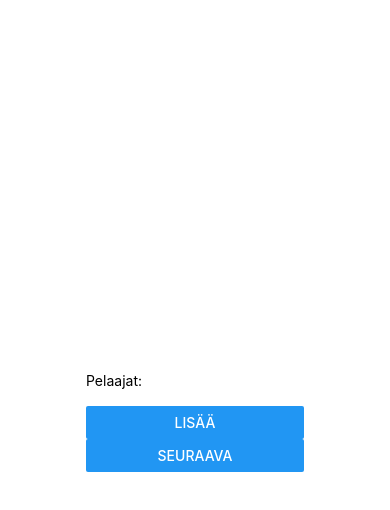
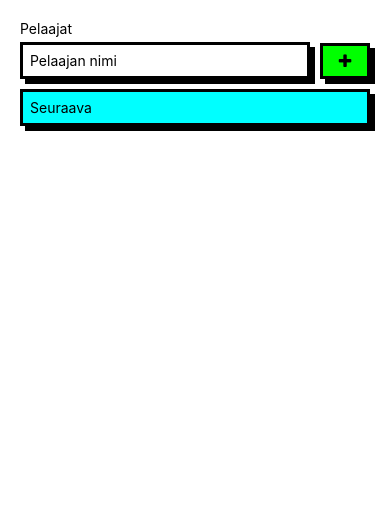
Before and after one commit to Toopemus/sketch-partygame, a React Native app: screen / in a window 390 px wide. Shown: the top 510 px of the page. Built offline with nearby package versions, Linux system fonts and the light colour scheme.

Commit message:
add styling to GatherPlayersView

```diff
--- a/App.tsx
+++ b/App.tsx
@@ -18,8 +18,6 @@ const styles = StyleSheet.create({
   container: {
     flex: 1,
     backgroundColor: '#fff',
-    alignItems: 'center',
-    justifyContent: 'center',
   },
 });
 
--- a/src/GameManager.tsx
+++ b/src/GameManager.tsx
@@ -4,6 +4,7 @@ import { useState } from "react"
 import { GameState } from "./types/GameState"
 import { PhaseComponentProps } from "./types/PhaseComponentProps"
 import AddScoresView from "./AddScoresView"
+import { StyleSheet, View } from "react-native"
 
 enum GamePhase {
   GatherPlayers,
@@ -75,12 +76,20 @@ const GameManager = () => {
   const PhaseComponent = currentPhase.component
 
   return (
-    <PhaseComponent
-      gameState={gameState}
-      setGameState={setGameState}
-      handleNextPhase={handleNextPhase}
-    />
+    <View style={styles.container}>
+      <PhaseComponent
+        gameState={gameState}
+        setGameState={setGameState}
+        handleNextPhase={handleNextPhase}
+      />
+    </View>
   )
 }
 
+const styles = StyleSheet.create({
+  container: {
+    padding: 20
+  }
+});
+
 export default GameManager
--- a/src/GatherPlayersView.tsx
+++ b/src/GatherPlayersView.tsx
@@ -1,7 +1,8 @@
-import { Button, FlatList, Text, TextInput, View } from "react-native";
+import { Pressable, StyleSheet, Text, TextInput, View } from "react-native";
 import { useState } from "react";
 import { PhaseComponentProps } from "./types/PhaseComponentProps";
 import { Player } from "./types/Player";
+import FontAwesome from "@expo/vector-icons/FontAwesome";
 
 const GatherPlayersView = ({ gameState, setGameState, handleNextPhase }: PhaseComponentProps) => {
   const [nameInput, setNameInput] = useState("")
@@ -14,8 +15,7 @@ const GatherPlayersView = ({ gameState, setGameState, handleNextPhase }: PhaseCo
           ...gameState.players,
           {
             name: nameInput,
-            score: 0,
-            isImpostor: false
+            score: 0
           }
         ]
       })
@@ -32,30 +32,77 @@ const GatherPlayersView = ({ gameState, setGameState, handleNextPhase }: PhaseCo
 
   const PlayerRow = ({ item }: { item: Player }) => {
     return (
-      <View>
-        <Text>{item.name}</Text>
-        <Button title="X" onPress={() => handleRemovePlayer(item.name)}/>
+      <View style={styles.row}>
+        <View style={[styles.boxedElement, styles.rowContent, { backgroundColor: "#ffff00" }]}>
+          <Text>{item.name}</Text>
+        </View>
+        <Pressable
+          onPress={() => handleRemovePlayer(item.name)}
+          style={[styles.boxedElement, styles.rowButton, { backgroundColor: "#ff0000" }]}
+        ><FontAwesome name="close" color="#ffffff" size={16} />
+        </Pressable>
       </View>
     )
   }
 
   return (
     <View>
-      <Text>Pelaajat:</Text>
-      <FlatList
-        data={gameState.players}
-        renderItem={PlayerRow}
-        keyExtractor={player => player.name}
-      />
-      <TextInput value={nameInput} onChangeText={text => setNameInput(text)} />
-      <Button title="lisää"
-        onPress={handleAddPlayer}
-      />
-      <Button title="seuraava"
-        onPress={handleNextPhase}
-      />
+      <Text>Pelaajat</Text>
+      {gameState.players.map(player => (
+        <PlayerRow key={player.name} item={player} />
+      ))}
+      <View style={styles.row}>
+        <TextInput
+          value={nameInput}
+          placeholder="Pelaajan nimi"
+          onChangeText={text => setNameInput(text)}
+          style={[styles.boxedElement, styles.rowContent, { backgroundColor: "#ffffff" }]}
+        />
+        <Pressable onPress={handleAddPlayer}
+          style={[styles.boxedElement, styles.rowButton, { backgroundColor: "#00ff00" }]}
+        ><FontAwesome name="plus" color="#000000" size={16} />
+        </Pressable>
+      </View>
+      <Pressable onPress={handleNextPhase}
+        style={[styles.boxedElement, styles.nextPhaseButton]}
+      ><Text>Seuraava</Text>
+      </Pressable>
     </View>
   )
 }
 
+const styles = StyleSheet.create({
+  boxedElement: {
+    borderWidth: 3,
+    shadowColor: "#000000",
+    shadowOffset: {
+      width: 5,
+      height: 5
+    },
+    shadowOpacity: 1,
+    shadowRadius: 0,
+  },
+  row: {
+    flexDirection: "row",
+    alignItems: "center",
+    marginVertical: 5,
+  },
+  rowContent: {
+    flex: 9,
+    padding: 7,
+    marginRight: 5,
+  },
+  rowButton: {
+    flex: 1,
+    alignItems: "center",
+    padding: 7,
+    marginLeft: 5,
+  },
+  nextPhaseButton: {
+    padding: 7,
+    marginVertical: 5,
+    backgroundColor: "#00ffff",
+  },
+})
+
 export default GatherPlayersView
```
